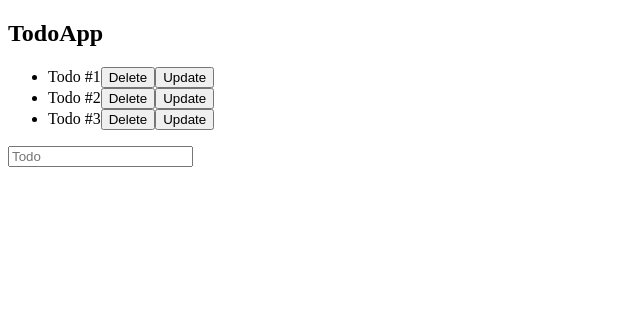
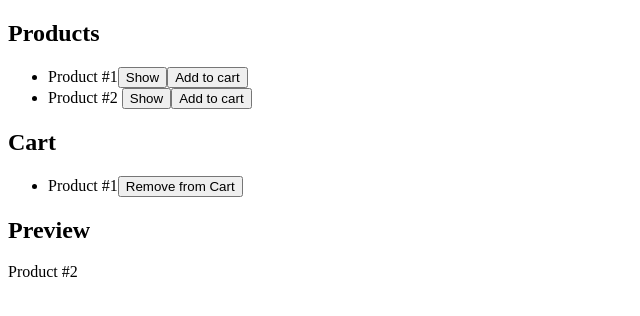
Before and after one commit to desarrollocml/use_reducer, a React (Create React App) app: page / in a window 1280 px wide. Shown: the top 316 px of the page, without its empty margins (0-640 px from the left). Built offline with nearby package versions, Linux system fonts and the light colour scheme.

Commit message:
previsualizacion de producto

```diff
--- a/src/App.js
+++ b/src/App.js
@@ -1,11 +1,13 @@
 //import CounterApp from "./CounterApp";
-import TodoApp from "./TodoApp";
+import ProductApp from "./ProductApp";
+//import TodoApp from "./TodoApp";
 
 function App() {
   return (
     <div>
       {/* <CounterApp></CounterApp> */}
-      <TodoApp></TodoApp>
+      {/* <TodoApp></TodoApp> */}
+      <ProductApp/>
     </div>
   );
 }
--- /dev/null
+++ b/src/ProductApp.js
@@ -0,0 +1,49 @@
+import React, { useReducer } from "react";
+
+import productReducer, {
+  initialProductsState,
+} from "./reducers/ProductReducer";
+import types from "./types";
+
+export default function ProductApp() {
+  const [productState, dispatch] = useReducer(
+    productReducer,
+    initialProductsState
+  );
+  const { products, cart, activeProduct } = productState;
+
+  return (
+    <div>
+      <h2>Products</h2>
+      <ul>
+        {products.map((product) => (
+          <li key={product.id}>
+            {product.title}
+            <button
+              onClick={() =>
+                dispatch({
+                  type: types.productShow,
+                  payload: product,
+                })
+              }
+            >
+              Show
+            </button>
+            <button>Add to cart</button>
+          </li>
+        ))}
+      </ul>
+      <h2>Cart</h2>
+      <ul>
+        {cart.map((product) => (
+          <li key={product.id}>
+            {product.title}
+            <button>Remove from Cart</button>
+          </li>
+        ))}
+      </ul>
+      <h2>Preview</h2>
+            <p>{activeProduct.title}</p>
+    </div>
+  );
+}
--- /dev/null
+++ b/src/reducers/ProductReducer.js
@@ -0,0 +1,26 @@
+import types from "../types";
+
+const initialProductsState = {
+    products:[
+        {id:1, title:"Product #1"},
+        {id:2, title:"Product #2 "}
+    ],
+    cart :[
+        {id:1, title:"Product #1", quantity:1}
+    ],
+    activeProduct: {id:2, title:"Product #2"}
+}
+
+const productReducer = (state, action) => {
+  switch(action.type){
+      case types.productShow:
+          return  {
+              ...state,
+              activeProduct: action.payload
+          }
+      default:
+        return state;
+  }
+};
+export {initialProductsState}
+export default productReducer;
--- /dev/null
+++ b/src/types.js
@@ -0,0 +1,8 @@
+const types = {
+    productShow: 'product - show',
+    productAddToCart: 'product - add to cart',
+    productRemoveFromCart: 'product - remove from cart',
+    productRemoveOneFromCart: 'product - remove one from cart',
+}
+
+export default types;
```
